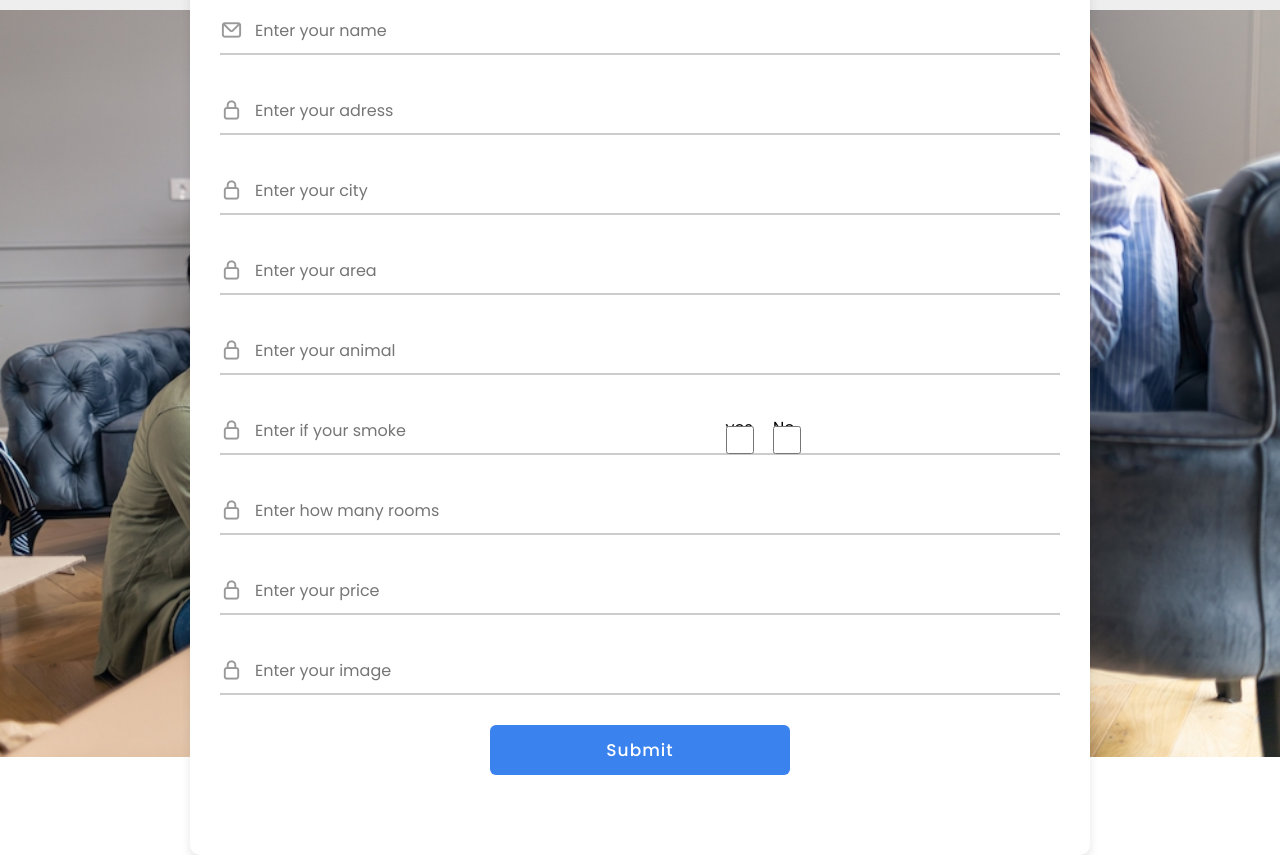
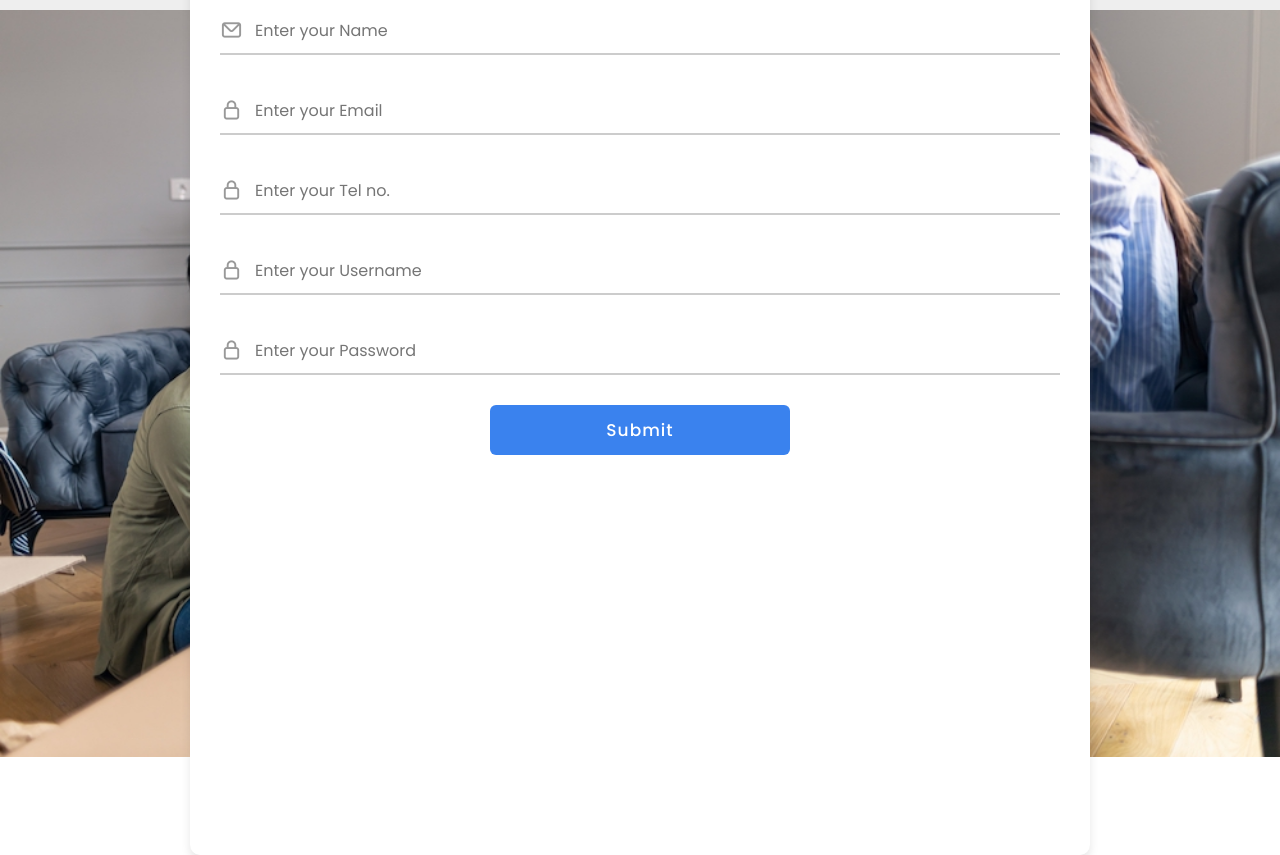
Before and after one commit to jon1902/yes, a plain HTML site: page registration/registartion.html in a window 1280 px wide. Shown: the part 70-925 px from the top of the page. Drawn offline with nearby package versions, Linux system fonts and the light colour scheme; files whose address does not match are found by name.

Commit message:
Update registartion.html

```diff
--- a/registration/registartion.html
+++ b/registration/registartion.html
@@ -35,68 +35,36 @@
                 <form action="#">
 
                     <div class="input-field">
-                        <input type="text"  id="name" placeholder="Enter your name" required>
+                        <input type="text"  id="name" placeholder="Enter your Name" required>
                         <i class="input-field__uil uil-envelope icon"></i>
                     </div>
                     <div class="input-field">
-                        <input type="text" id="adress" placeholder="Enter your adress" required>
+                        <input type="text" id="email" placeholder="Enter your Email" required>
                         <i class="input-field__uil uil-lock icon"></i>
                         <!-- <i class="input-field__uil uil-eye-slash showHidePw"></i> -->
                     </div>
 
                     <div class="input-field">
-                        <input type="text" id="city" placeholder="Enter your city" required>
+                        <input type="text" id="tel" placeholder="Enter your Tel no." required>
                         <i class="input-field__uil uil-lock icon"></i>
                         <!-- <i class="input-field__uil uil-eye-slash showHidePw"></i> -->
                     </div>
 
                     <div class="input-field">
-                        <input type="text" id="area" placeholder="Enter your area" required>
+                        <input type="text" id="username" placeholder="Enter your Username" required>
                         <i class="input-field__uil uil-lock icon"></i>
                         <!-- <i class="input-field__uil uil-eye-slash showHidePw"></i> -->
                     </div>
 
                     <div class="input-field">
-                        <input type="text" id="animal" placeholder="Enter your animal" required>
-                        <i class="input-field__uil uil-lock icon"></i>
-                        <!-- <i class="input-field__uil uil-eye-slash showHidePw"></i> -->
-                    </div>
-
-                    <div class="input-field">
-                        <input type="text" id="smoke" placeholder="Enter if your smoke" required>
-                        <i class="input-field__uil uil-lock icon"></i>
-                        <!-- <i class="input-field__uil uil-eye-slash showHidePw"></i> -->
-                        <div class="option">
-                            <label>
-                              <input type="checkbox" id="choice-radio" name="yes">
-                              yes
-                            </label>
-                            <label>
-                              <input type="checkbox" id="choice-radio">
-                              No
-                            </label>
-                          </div>
-
-                    </div>
-
-                    <div class="input-field">
-                        <input type="number" id="rooms" placeholder="Enter how many rooms" required>
-                        <i class="input-field__uil uil-lock icon"></i>
-                        <!-- <i class="input-field__uil uil-eye-slash showHidePw"></i> -->
-                    </div>
-
-                    <div class="input-field">
-                        <input type="number" id="price" placeholder="Enter your price" required>
+                        <input type="text" id="password" placeholder="Enter your Password" required>
                         <i class="input-field__uil uil-lock icon"></i>
                         <!-- <i class="input-field__uil uil-eye-slash showHidePw"></i> -->
                     </div>
 
 
-                    <div class="input-field">
-                        <input type="url" id="imgSrc" placeholder="Enter your image" required>
-                        <i class="input-field__uil uil-lock icon"></i>
-                        <!-- <i class="input-field__uil uil-eye-slash showHidePw"></i> -->
-                    </div>
+
+
 
                     <div id="error-message"></div>
 
```
